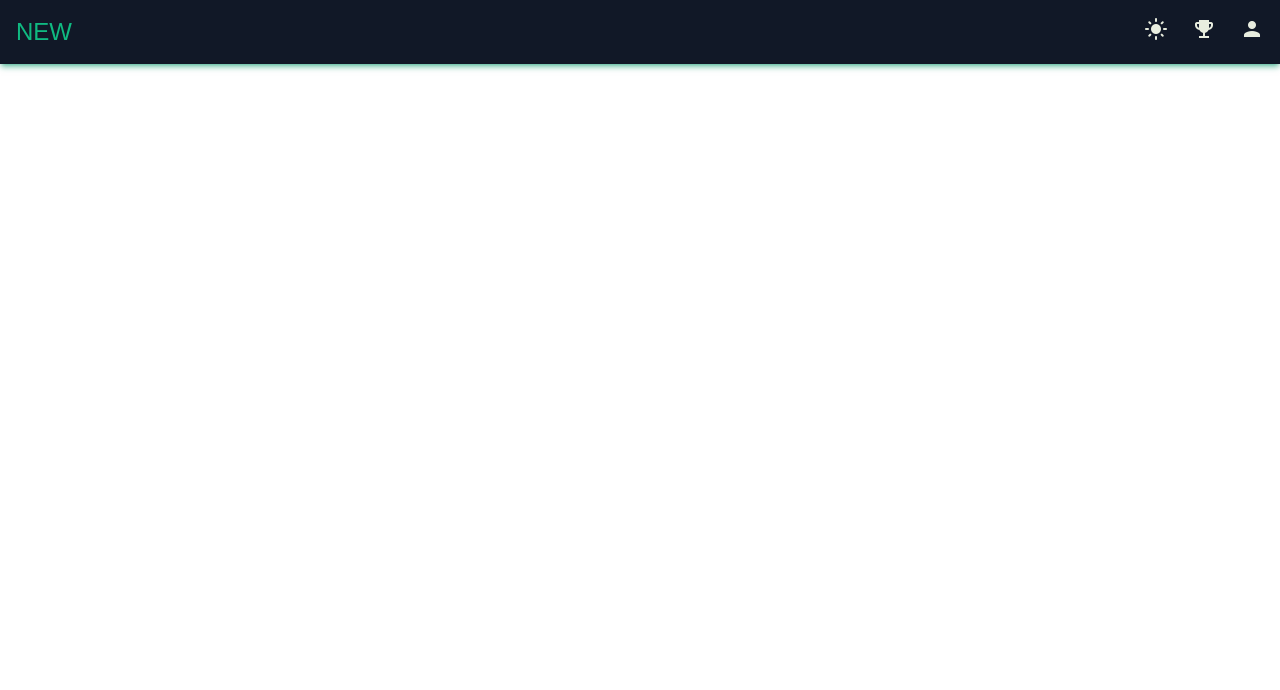
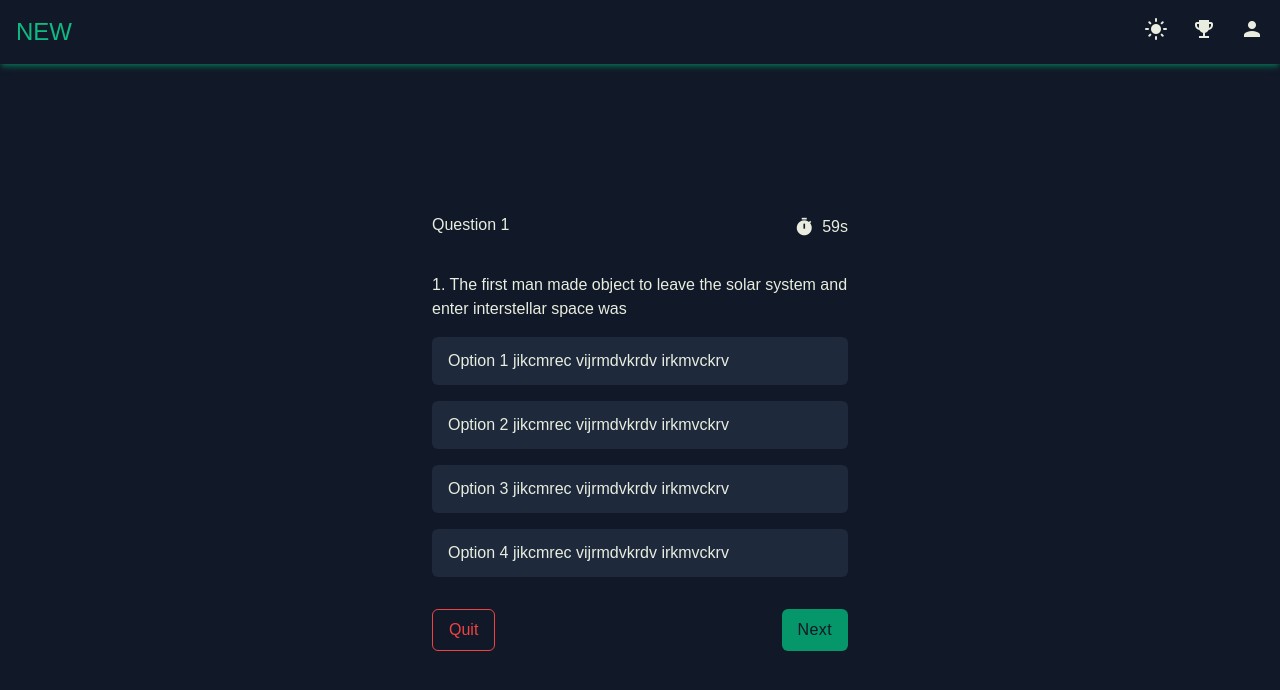
Before and after one commit to muskaanshah/quiz-app, a React (Create React App) app: page /question in a window 1280 px wide. Shown: the top 690 px of the page. Built offline with nearby package versions, Linux system fonts and the light colour scheme.

Commit message:
style: question page

```diff
--- a/src/App.js
+++ b/src/App.js
@@ -1,6 +1,6 @@
 import { Routes, Route } from "react-router-dom";
 import { Navbar } from "./components";
-import { Home, Login, Explore, Signup, Rules } from "./pages";
+import { Home, Login, Explore, Signup, Rules, QuestionPage } from "./pages";
 
 function App() {
     return (
@@ -12,6 +12,7 @@ function App() {
                 <Route path="/login" element={<Login />} />
                 <Route path="/signup" element={<Signup />} />
                 <Route path="rules" element={<Rules />} />
+                <Route path="/question" element={<QuestionPage />} />
             </Routes>
         </div>
     );
--- /dev/null
+++ b/src/pages/QuestionPage.jsx
@@ -0,0 +1,41 @@
+function QuestionPage() {
+    return (
+        <div className="container-body centered">
+            <div className="w-11/12 md:w-7/12 lg:w-6/12 xl:w-4/12">
+                <div className="flex justify-between mb-8">
+                    <p>Question 1</p>
+                    <p className="centered items-center gap-2">
+                        <span className="material-icons text-xl">timer</span>{" "}
+                        <span>59s</span>
+                    </p>
+                </div>
+                <p>
+                    1. The first man made object to leave the solar system and enter
+                    interstellar space was
+                </p>
+                <div>
+                    <p className="px-4 py-3 my-4 bg-skin-fillmuted rounded-md cursor-pointer hover:bg-skin-primary">
+                        Option 1 jikcmrec vijrmdvkrdv irkmvckrv
+                    </p>
+                    <p className="px-4 py-3 my-4 bg-skin-fillmuted rounded-md cursor-pointer hover:bg-skin-primary">
+                        Option 2 jikcmrec vijrmdvkrdv irkmvckrv
+                    </p>
+                    <p className="px-4 py-3 my-4 bg-skin-fillmuted rounded-md cursor-pointer hover:bg-skin-primary">
+                        Option 3 jikcmrec vijrmdvkrdv irkmvckrv
+                    </p>
+                    <p className="px-4 py-3 my-4 bg-skin-fillmuted rounded-md cursor-pointer hover:bg-skin-primary">
+                        Option 4 jikcmrec vijrmdvkrdv irkmvckrv
+                    </p>
+                </div>
+                <div className="flex justify-between mt-8">
+                    <button className="border-red-500 border text-red-500 py-2 px-4 rounded-md hover:text-skin-base hover:bg-red-500">
+                        Quit
+                    </button>
+                    <button className="button-cta py-2 px-4">Next</button>
+                </div>
+            </div>
+        </div>
+    );
+}
+
+export { QuestionPage };
--- a/src/pages/index.js
+++ b/src/pages/index.js
@@ -3,3 +3,4 @@ export { Explore } from "./Explore";
 export { Login } from "./Login";
 export { Signup } from "./Signup";
 export { Rules } from "./Rules";
+export { QuestionPage } from "./QuestionPage";
```
